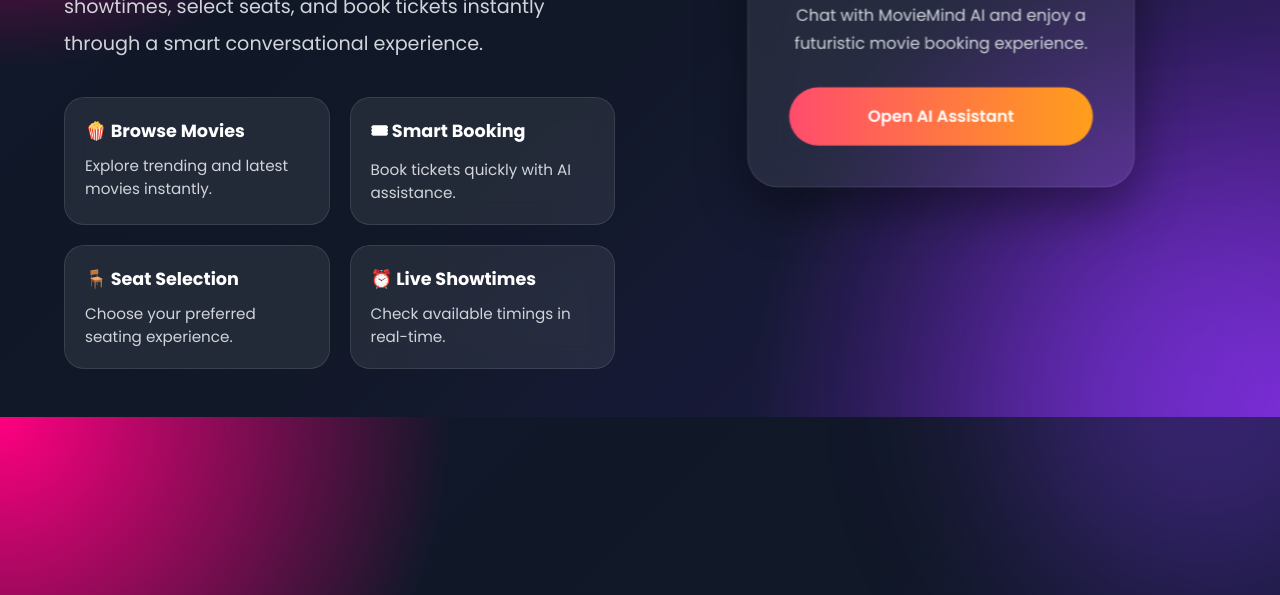
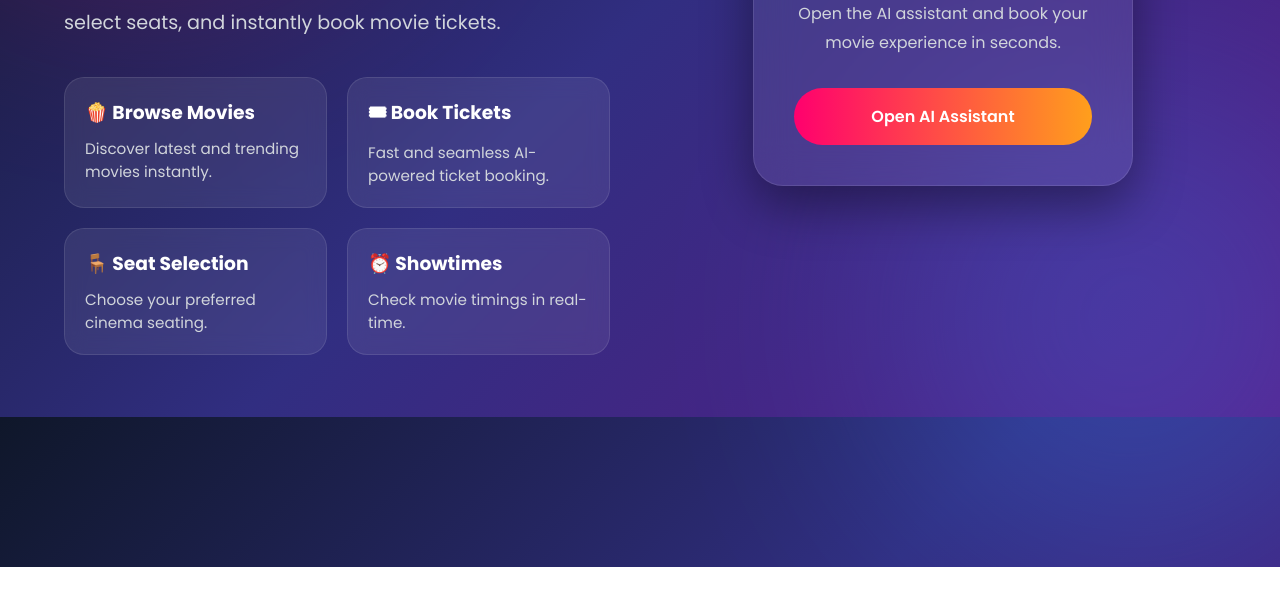
Before and after one commit to rakshitarora2310-lpu/Movie-Ticket, a plain HTML site: page index.html in a window 1280 px wide. Shown: the part 383-978 px from the top of the page. After the commit the page ends 950 px from the top, so only its background shows below. Drawn offline with Linux system fonts and the light colour scheme.

Commit message:
Update index.html

```diff
--- a/index.html
+++ b/index.html
@@ -4,7 +4,7 @@
 <meta charset="UTF-8">
 <meta name="viewport" content="width=device-width, initial-scale=1.0">
 
-<title>MovieMind | AI Cinema Concierge</title>
+<title>MovieMind - AI Movie Booking Assistant</title>
 
 <link href="https://fonts.googleapis.com/css2?family=Poppins:wght@300;400;500;600;700&display=swap" rel="stylesheet">
 
@@ -18,84 +18,72 @@
 }
 
 body{
-    min-height:100vh;
+    height:100vh;
     overflow:hidden;
-    background:
-    radial-gradient(circle at top left,#ff0080 0%,transparent 30%),
-    radial-gradient(circle at bottom right,#7928ca 0%,transparent 35%),
-    linear-gradient(135deg,#0f172a,#111827,#1e1b4b);
-    color:white;
     display:flex;
     justify-content:center;
     align-items:center;
+    background:linear-gradient(135deg,#0f172a,#312e81,#581c87);
+    color:white;
     position:relative;
 }
 
-/* Animated Glow */
+/* Background Glow */
 
-.glow{
+body::before{
+    content:"";
     position:absolute;
+    width:500px;
+    height:500px;
+    background:#ff006e;
     border-radius:50%;
-    filter:blur(90px);
-    opacity:0.35;
-    animation:float 8s infinite alternate ease-in-out;
+    filter:blur(120px);
+    top:-150px;
+    left:-100px;
+    opacity:0.25;
 }
 
-.glow1{
-    width:350px;
-    height:350px;
-    background:#ff0080;
-    top:-120px;
-    left:-100px;
-}
-
-.glow2{
-    width:400px;
-    height:400px;
-    background:#7c3aed;
+body::after{
+    content:"";
+    position:absolute;
+    width:500px;
+    height:500px;
+    background:#3a86ff;
+    border-radius:50%;
+    filter:blur(120px);
     bottom:-150px;
-    right:-120px;
-}
-
-@keyframes float{
-    from{
-        transform:translateY(0px);
-    }
-    to{
-        transform:translateY(40px);
-    }
+    right:-100px;
+    opacity:0.25;
 }
 
 .container{
+    position:relative;
+    z-index:2;
     width:90%;
     max-width:1200px;
     display:flex;
     justify-content:space-between;
     align-items:center;
-    gap:50px;
-    z-index:2;
+    gap:60px;
 }
 
-/* Left Section */
+/* Left Side */
 
 .left{
     flex:1;
 }
 
-.badge{
+.tag{
     display:inline-block;
     padding:10px 18px;
     border-radius:50px;
     background:rgba(255,255,255,0.1);
+    margin-bottom:25px;
     backdrop-filter:blur(10px);
-    margin-bottom:25px;
-    font-size:0.9rem;
-    border:1px solid rgba(255,255,255,0.15);
 }
 
-.title{
+h1{
     font-size:4.5rem;
-    font-weight:700;
     line-height:1.1;
     margin-bottom:25px;
 }
@@ -110,8 +98,8 @@ body{
     font-size:1.2rem;
     line-height:1.9;
     color:#d1d5db;
+    margin-bottom:35px;
     max-width:650px;
-    margin-bottom:35px;
 }
 
 .features{
@@ -121,12 +109,12 @@ body{
 }
 
 .feature{
+    padding:20px;
+    border-radius:20px;
     background:rgba(255,255,255,0.08);
     border:1px solid rgba(255,255,255,0.1);
-    padding:20px;
-    border-radius:20px;
-    backdrop-filter:blur(12px);
-    transition:0.3s ease;
+    backdrop-filter:blur(10px);
+    transition:0.3s;
 }
 
 .feature:hover{
@@ -135,7 +123,6 @@ body{
 
 .feature h3{
     margin-bottom:10px;
-    font-size:1.1rem;
 }
 
 .feature p{
@@ -143,7 +130,7 @@ body{
     font-size:0.95rem;
 }
 
-/* Right Card */
+/* Right Side */
 
 .right{
     flex:1;
@@ -153,23 +140,13 @@ body{
 
 .card{
     width:380px;
+    padding:40px;
+    border-radius:30px;
     background:rgba(255,255,255,0.08);
-    border:1px solid rgba(255,255,255,0.12);
-    border-radius:30px;
-    padding:40px;
     backdrop-filter:blur(20px);
+    border:1px solid rgba(255,255,255,0.1);
+    text-align:center;
     box-shadow:0 20px 50px rgba(0,0,0,0.4);
-    text-align:center;
-    animation:pulse 4s infinite alternate;
-}
-
-@keyframes pulse{
-    from{
-        transform:scale(1);
-    }
-    to{
-        transform:scale(1.02);
-    }
 }
 
 .card h2{
@@ -179,38 +156,35 @@ body{
 
 .card p{
     color:#d1d5db;
-    line-height:1.7;
+    line-height:1.8;
     margin-bottom:30px;
 }
 
-.chat-btn{
+button{
     width:100%;
     padding:16px;
     border:none;
     border-radius:50px;
+    background:linear-gradient(to right,#ff006e,#ff9f1c);
+    color:white;
     font-size:1rem;
     font-weight:600;
     cursor:pointer;
-    color:white;
-    background:linear-gradient(to right,#ff4d6d,#ff9f1c);
-    transition:0.3s ease;
+    transition:0.3s;
 }
 
-.chat-btn:hover{
+button:hover{
     transform:scale(1.05);
 }
-
-/* Mobile */
 
 @media(max-width:950px){
 
 .container{
     flex-direction:column;
     text-align:center;
-    padding:40px 0;
 }
 
-.title{
+h1{
     font-size:3rem;
 }
 
@@ -225,47 +199,43 @@ body{
 
 <body>
 
-<div class="glow glow1"></div>
-<div class="glow glow2"></div>
-
 <div class="container">
 
     <div class="left">
 
-        <div class="badge">
-            🎬 AI Powered Movie Booking Experience
+        <div class="tag">
+            🎬 AI Powered Cinema Booking
         </div>
 
-        <h1 class="title">
+        <h1>
             Welcome to <span class="gradient">MovieMind</span>
         </h1>
 
         <p class="desc">
-            Your intelligent cinema assistant powered by IBM watsonx Assistant.
-            Discover trending movies, check showtimes, select seats,
-            and book tickets instantly through a smart conversational experience.
+            Your smart AI cinema concierge powered by IBM watsonx Assistant.
+            Browse movies, explore showtimes, select seats, and instantly book movie tickets.
         </p>
 
         <div class="features">
 
             <div class="feature">
                 <h3>🍿 Browse Movies</h3>
-                <p>Explore trending and latest movies instantly.</p>
+                <p>Discover latest and trending movies instantly.</p>
             </div>
 
             <div class="feature">
-                <h3>🎟 Smart Booking</h3>
-                <p>Book tickets quickly with AI assistance.</p>
+                <h3>🎟 Book Tickets</h3>
+                <p>Fast and seamless AI-powered ticket booking.</p>
             </div>
 
             <div class="feature">
                 <h3>🪑 Seat Selection</h3>
-                <p>Choose your preferred seating experience.</p>
+                <p>Choose your preferred cinema seating.</p>
             </div>
 
             <div class="feature">
-                <h3>⏰ Live Showtimes</h3>
-                <p>Check available timings in real-time.</p>
+                <h3>⏰ Showtimes</h3>
+                <p>Check movie timings in real-time.</p>
             </div>
 
         </div>
@@ -276,13 +246,13 @@ body{
 
         <div class="card">
 
-            <h2>Start Booking Now</h2>
+            <h2>Start Your Movie Journey</h2>
 
             <p>
-                Chat with MovieMind AI and enjoy a futuristic movie booking experience.
+                Open the AI assistant and book your movie experience in seconds.
             </p>
 
-            <button class="chat-btn" id="openChat">
+            <button id="openChat">
                 Open AI Assistant
             </button>
 
@@ -322,11 +292,11 @@ window.watsonAssistantChatOptions = {
 
 setTimeout(function(){
 
-    const t = document.createElement('script');
+    const t = document.createElement("script");
 
     t.src =
     "https://web-chat.global.assistant.watson.appdomain.cloud/versions/" +
-    (window.watsonAssistantChatOptions.clientVersion || 'latest') +
+    (window.watsonAssistantChatOptions.clientVersion || "latest") +
     "/WatsonAssistantChatEntry.js";
 
     document.head.appendChild(t);
```
